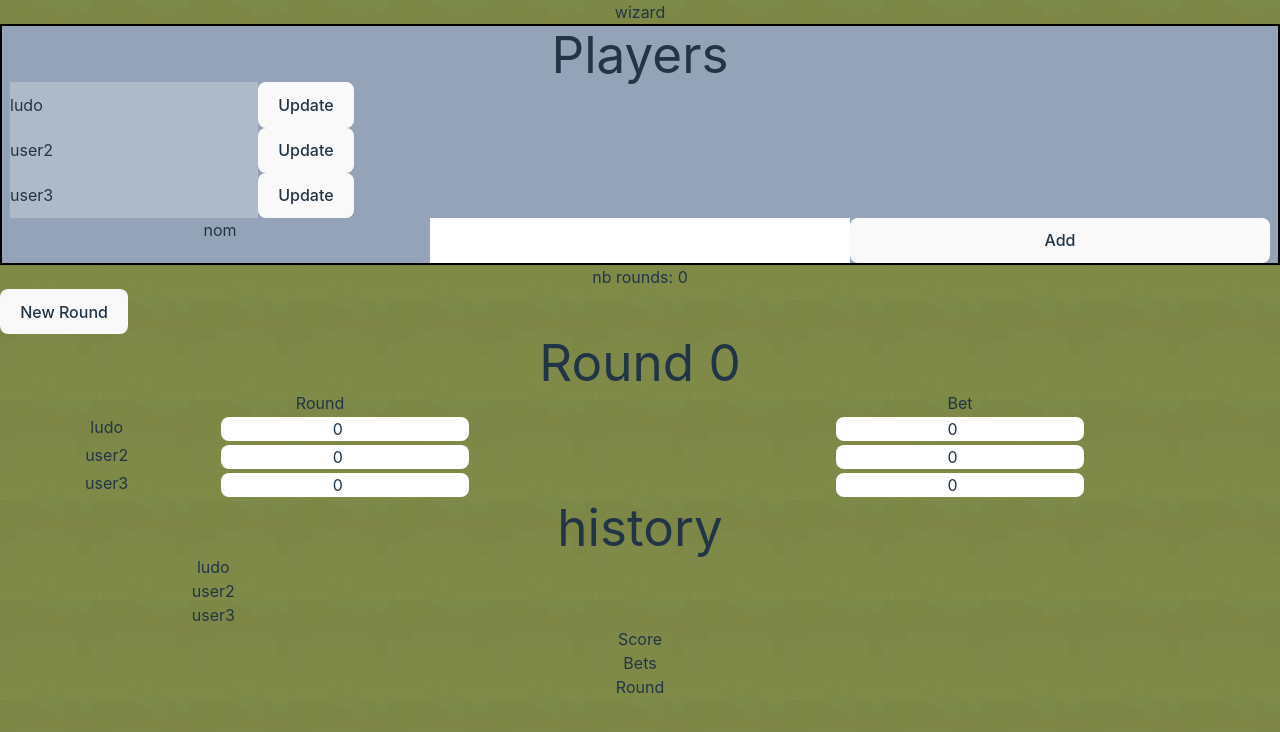
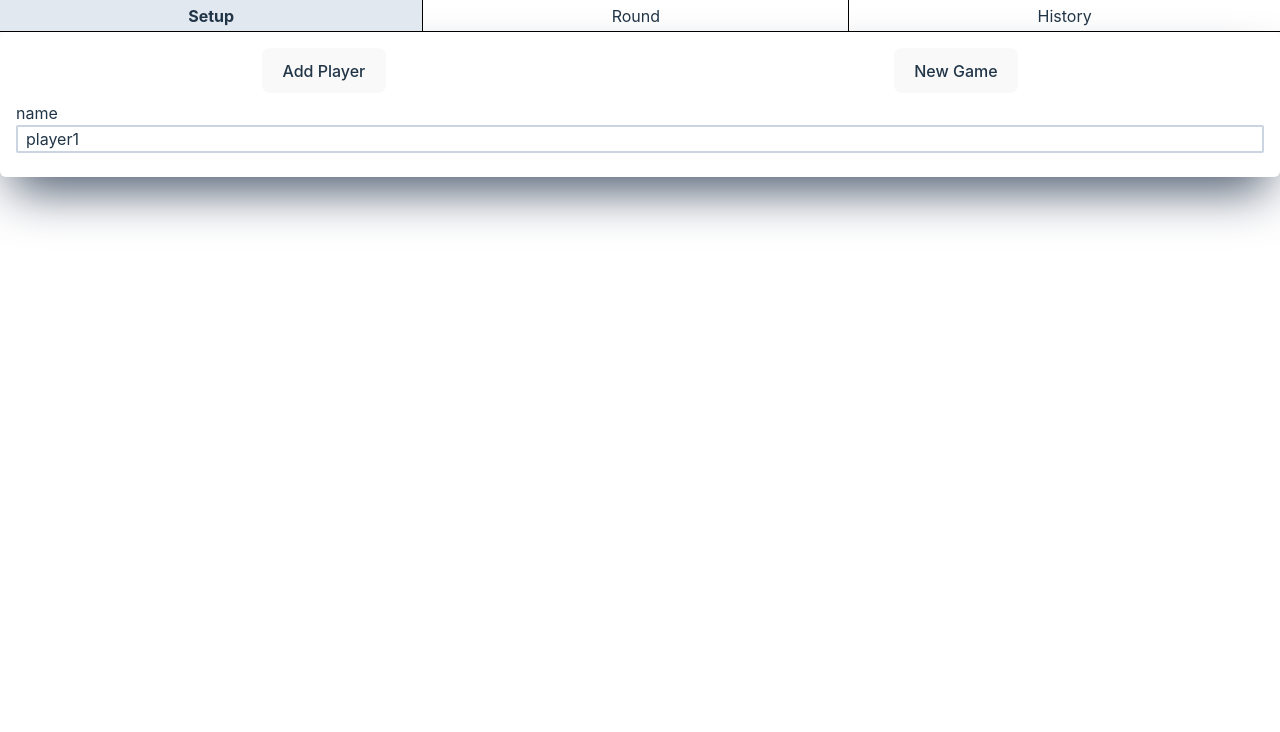
Before and after one commit to maldestor95/score, a Vue app: page / in a window 1280 px wide. Shown: the top 732 px of the page. Built offline with nearby package versions, Linux system fonts and the light colour scheme.

Commit message:
players setup

```diff
--- a/src/pages/wizard/index.vue
+++ b/src/pages/wizard/index.vue
@@ -1,30 +1,46 @@
 <template>
-  <div v-if="!debug">
-    <div>wizard</div>
-    <players>Players</players>
-    <score>Score</score>
-    <bets>Bets</bets>
-    <round>Round</round>
+  <div class="flex justify-evenly hover:cursor-pointer">
+    <div
+      class="grow border-b border-r border-solid border-black h-8 pt-1"
+      :class="{ 'font-bold bg-slate-200': showSection == 'Setup' }"
+      @click="showSection = 'Setup'"
+    >
+      Setup
+    </div>
+    <div
+      class="grow border-b border-r border-solid border-black h-8 pt-1"
+      :class="{ 'font-bold bg-slate-200': showSection == 'Score' }"
+      @click="showSection = 'Score'"
+    >
+      Round
+    </div>
+    <div
+      class="grow border-b border-solid border-black h-8 pt-1"
+      :class="{ 'font-bold bg-slate-200': showSection == 'History' }"
+      @click="showSection = 'History'"
+    >
+      History
+    </div>
   </div>
+  <players v-if="showSection == 'Setup'">Players</players>
+  <score v-if="showSection == 'Score'">Score</score>
+  <bets v-if="showSection == 'History'">Bets</bets>
 </template>
 
 <script setup lang="ts">
+import { onMounted, ref } from "vue";
 import players from "./players.vue";
 import score from "./score.vue";
 import bets from "./bets.vue";
-import round from "./round.vue";
-import { onMounted, ref } from "vue";
+import { useScoreStore } from "./store.ts";
 
-const debug = ref(false);
+const showSection = ref("Setup");
 
-import { useScoreStore } from "./store.ts";
 const store = useScoreStore();
 const initStore = () => {
   store.trackBets = true;
-  store.addUser("ludo");
-  store.addUser("user2");
-  store.addUser("user3");
 };
+
 onMounted(() => {
   initStore();
 });
--- a/src/pages/wizard/players.vue
+++ b/src/pages/wizard/players.vue
@@ -1,14 +1,43 @@
 <template>
-  <div class="container border-2 border-solid border-black bg-slate-400 px-2">
-    <h1>Players</h1>
-    <div v-for="userIndex in store.getUsers.length" class="grid grid-cols-2 gap-2">
-      <Editplayer :user-id="userIndex"></Editplayer>
+  <div class="md:container md:shadow-2xl md:shadow-slate-600 px-2 md:rounded-md py-4">
+    <div class="md:flex md:justify-around">
+      <button @click="store.addUser()" :disabled="isGameStarted">Add Player</button>
+      <div>
+        <button @click="store.newGame()">New Game</button>
+      </div>
     </div>
-    <!-- {{ store.getUsers }} -->
-    <div class="grid grid-cols-3">
-      <p>nom</p>
-      <input v-model="user.name" />
-      <button @click="newUser">Add</button>
+
+    <div v-if="store.getUsers.length > 0" class="pt-8 mx-2 relative">
+      <div class="absolute top-2">name</div>
+      <div
+        v-for="userIndex in store.getUsers.length"
+        class="flex flex-row md:gap-10 mb-4 md:mb-2"
+      >
+        <input
+          v-model="store.userList[userIndex - 1].name"
+          class="grow w-60 w- shrink px-2 rounded-sm border-slate-300 border-2"
+        />
+        <button
+          @click="deleteU(userIndex)"
+          class="grow-0"
+          :hidden="store.getUsers.length < 2"
+        >
+          <svg
+            xmlns="http://www.w3.org/2000/svg"
+            fill="none"
+            viewBox="0 0 24 24"
+            stroke-width="1.5"
+            stroke="currentColor"
+            class="w-4 h-4"
+          >
+            <path
+              stroke-linecap="round"
+              stroke-linejoin="round"
+              d="m14.74 9-.346 9m-4.788 0L9.26 9m9.968-3.21c.342.052.682.107 1.022.166m-1.022-.165L18.16 19.673a2.25 2.25 0 0 1-2.244 2.077H8.084a2.25 2.25 0 0 1-2.244-2.077L4.772 5.79m14.456 0a48.108 48.108 0 0 0-3.478-.397m-12 .562c.34-.059.68-.114 1.022-.165m0 0a48.11 48.11 0 0 1 3.478-.397m7.5 0v-.916c0-1.18-.91-2.164-2.09-2.201a51.964 51.964 0 0 0-3.32 0c-1.18.037-2.09 1.022-2.09 2.201v.916m7.5 0a48.667 48.667 0 0 0-7.5 0"
+            />
+          </svg>
+        </button>
+      </div>
     </div>
   </div>
 </template>
@@ -16,13 +45,12 @@
 <script setup lang="ts">
 import { ref } from "vue";
 import { useScoreStore } from "./store.ts";
-import Editplayer from "../../components/editplayer.vue";
 
 const store = useScoreStore();
-const user = ref({ name: "" });
-const newUser = () => {
-  store.addUser(user.value.name);
-  user.value.name = "";
+const isGameStarted = ref(store.isGameStarted);
+
+const deleteU = (userId: number) => {
+  store.deleteUser(userId);
 };
 </script>
 
--- a/src/pages/wizard/store.ts
+++ b/src/pages/wizard/store.ts
@@ -16,7 +16,7 @@ export type UserInfo = {
 export const useScoreStore = defineStore('scores', {
     state: (): State => {
         return {
-            userList: [],
+            userList: [{ name: 'player1', scorePerRound: [], betPerRound: [], currentRound: 0, currentBet: 0 }],
             trackBets: false,
             scoreSteps: [1, 5, 10]
         }
@@ -27,13 +27,22 @@ export const useScoreStore = defineStore('scores', {
             if (state.userList.length == 0) return 0
             if (!state.userList[0].scorePerRound) return 0
             return state.userList[0].scorePerRound.length
+        },
+        totalScore: (state) => {
+            return state.userList.map(user => {
+                if (user.scorePerRound.length == 0) return 0
+                return user.scorePerRound.reduce((a, b) => a + b)
+            })
+        },
+        isGameStarted: (state) => {
+            return state.userList[0].scorePerRound.length > 0
         }
     },
     actions: {
 
-        addUser(username: string) {
+        addUser() {
+            const username = `player${this.userList.length + 1}`
             this.userList.push({ name: username, betPerRound: [], scorePerRound: [], currentBet: 0, currentRound: 0 })
-
         },
         deleteUser(userId: number) {
             console.log(userId + 'delete')
@@ -66,6 +75,12 @@ export const useScoreStore = defineStore('scores', {
             }
             else
                 this.userList[userId].betPerRound.splice(-1, 1, scoreForTheRound)
+        },
+        newGame() {
+            this.userList.forEach(user => {
+                user.scorePerRound = []
+                user.betPerRound = []
+            })
         }
 
     }
--- a/src/style.css
+++ b/src/style.css
@@ -6,11 +6,11 @@
   font-family: Inter, system-ui, Avenir, Helvetica, Arial, sans-serif;
   line-height: 1.5;
   font-weight: 400;
-  background-image: url('/background.png');
-
-  color-scheme: light dark;
+  background-color: red;
+  /* color-scheme: light dark; */
   color: rgba(255, 255, 255, 0.87);
-  background-color: #242424;
+  /* background-image: url('/background.png'); */
+  background-color: #e6ebef;
 
   font-synthesis: none;
   text-rendering: optimizeLegibility;
@@ -59,12 +59,14 @@ button:focus-visible {
 .card {
   padding: 2em;
 }
-
-
-
+button:disabled {
+  background-color:slategray;
+  opacity: 0.3;
+}
 #app {
   /* max-width: 1280px; */
   /* margin: 0 auto; */
+  /* background-color: #646cff; */
   /* padding: 2rem; */
   text-align: center;
   /* color: white; */
```
